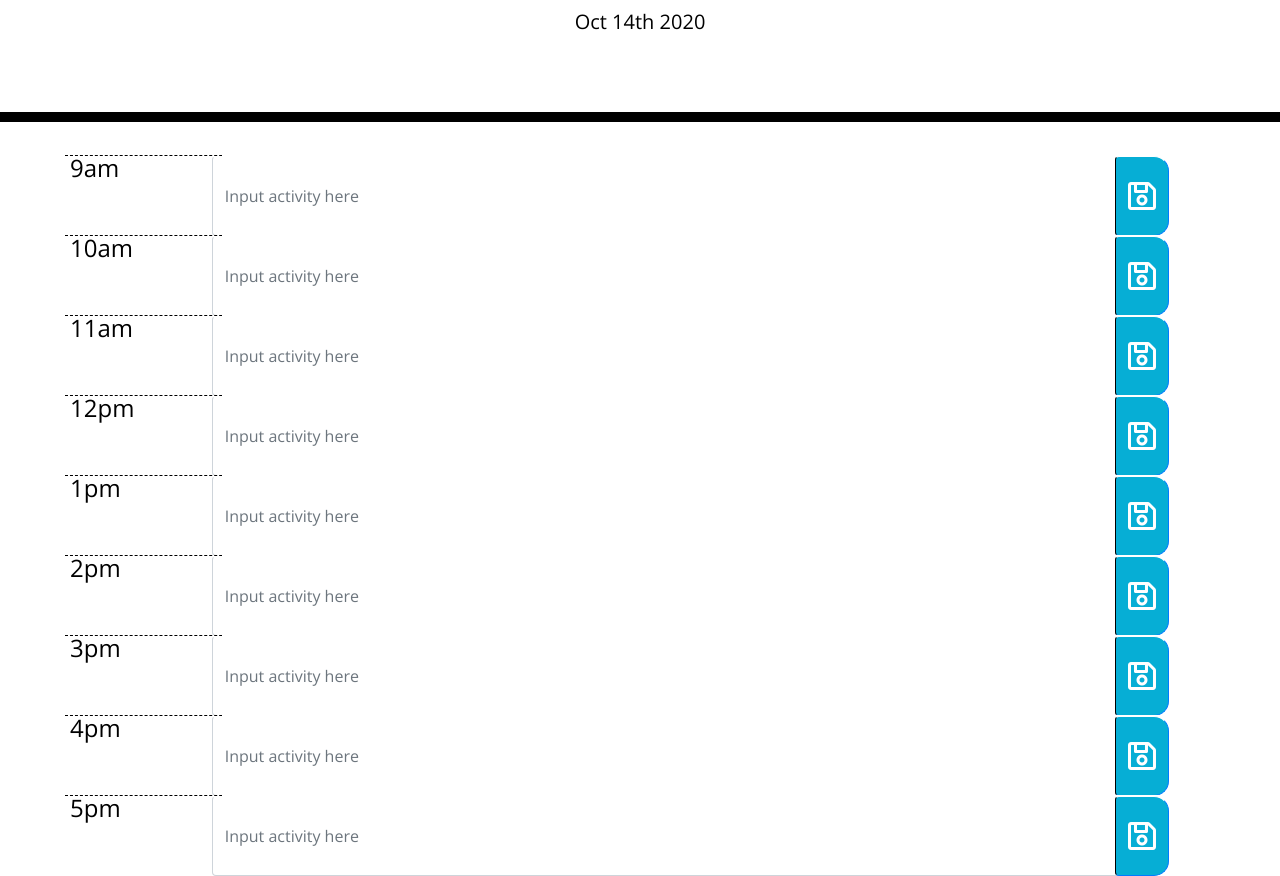
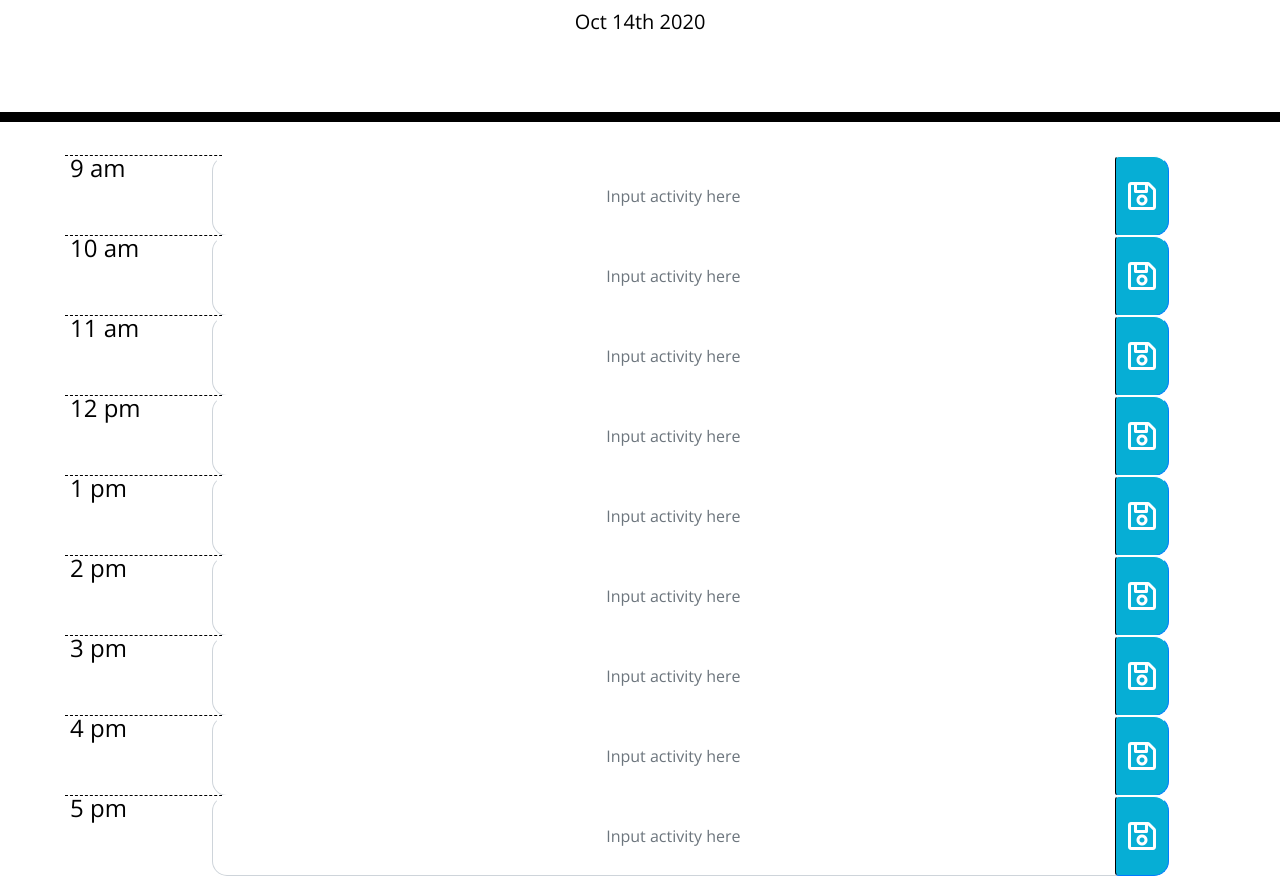
Before and after one commit to luckyian/Workday_Scheduler, a plain HTML site: page index.html in a window 1280 px wide. Shown: the part 182-1058 px from the top of the page. Drawn offline with nearby package versions, Linux system fonts and the light colour scheme.

Commit message:
Edited bootstrap modifiers to clean look of page.

```diff
--- a/index.html
+++ b/index.html
@@ -23,108 +23,108 @@
     <!-- Timeblocks go here -->
     <form style="font-size: 1.5rem;">
       <div class="form-row align-items-center row">
-        <div class="col-2 row hour">
-          <label>9am</label>
+        <div class="col-2 row hour"  id= "9">
+          <label>9 am</label>
         </div>
         <div class="col-10 row">
 
-          <input type="text" class="form-control 9a row" id="inlineFormInputGroup" placeholder="Input activity here">
+          <input type="text" class="form-control 9a row time-block" id="inlineFormInputGroup" placeholder="Input activity here">
         </div>
         <div class="col-auto row">
           <button type="submit" class="btn btn-primary mb-2 saveBtn far fa-save fa-lg row" id="9am"></button>
         </div>
       </div>
       <div class="form-row align-items-center row">
-        <div class="col-2 row hour row">
-          <label>10am</label>
+        <div class="col-2 row hour row"  id="10">
+          <label>10 am</label>
         </div>
         <div class="col-10 row">
 
-          <input type="text" class="form-control 10a row" id="inlineFormInputGroup" placeholder="Input activity here">
+          <input type="text" class="form-control 10a row time-block" id="inlineFormInputGroup" placeholder="Input activity here">
         </div>
         <div class="col-auto row">
           <button type="submit" class="btn btn-primary mb-2 saveBtn far fa-save fa-lg row" id="10am"></button>
         </div>
       </div>
       <div class="form-row align-items-center row">
-        <div class="col-2 hour row">
-          <label>11am</label>
+        <div class="col-2 hour row"  id="11">
+          <label>11 am</label>
         </div>
         <div class="col-10 row">
 
-          <input type="text" class="form-control 11a row" id="inlineFormInputGroup" placeholder="Input activity here">
+          <input type="text" class="form-control 11a row time-block" id="inlineFormInputGroup" placeholder="Input activity here">
         </div>
         <div class="col-auto row">
           <button type="submit" class="btn btn-primary mb-2 saveBtn far fa-save fa-lg row" id="11am"></button>
         </div>
       </div>
       <div class="form-row align-items-center row">
-        <div class="col-2 hour row">
-          <label>12pm</label>
+        <div class="col-2 hour row" id="12">
+          <label>12 pm</label>
         </div>
         <div class="col-10 row">
 
-          <input type="text" class="form-control 12p row" id="inlineFormInputGroup" placeholder="Input activity here">
+          <input type="text" class="form-control 12p row time-block" id="inlineFormInputGroup" placeholder="Input activity here">
         </div>
         <div class="col-auto row">
           <button type="submit" class="btn btn-primary mb-2 saveBtn far fa-save fa-lg row" id="12pm"></button>
         </div>
       </div>
       <div class="form-row align-items-center row">
-        <div class="col-2 hour row">
-          <label>1pm</label>
+        <div class="col-2 hour row" id="13">
+          <label>1 pm</label>
         </div>
         <div class="col-10 row">
 
-          <input type="text" class="form-control 1p row" id="inlineFormInputGroup" placeholder="Input activity here">
+          <input type="text" class="form-control 1p row time-block" id="inlineFormInputGroup" placeholder="Input activity here">
         </div>
         <div class="col-auto row">
           <button type="submit" class="btn btn-primary mb-2 saveBtn far fa-save fa-lg row" id="1pm"></button>
         </div>
       </div>
       <div class="form-row align-items-center row">
-        <div class="col-2 hour row">
-          <label>2pm</label>
+        <div class="col-2 hour row" id="14">
+          <label>2 pm</label>
         </div>
         <div class="col-10 row">
 
-          <input type="text" class="form-control 2p row" id="inlineFormInputGroup" placeholder="Input activity here">
+          <input type="text" class="form-control 2p row time-block" id="inlineFormInputGroup" placeholder="Input activity here">
         </div>
         <div class="col-auto row">
           <button type="submit" class="btn btn-primary mb-2 saveBtn far fa-save fa-lg row" id="2pm"></button>
         </div>
       </div>
       <div class="form-row align-items-center row">
-        <div class="col-2 hour row">
-          <label>3pm</label>
+        <div class="col-2 hour row" id="15">
+          <label >3 pm</label>
         </div>
         <div class="col-10 row">
 
-          <input type="text" class="form-control 3p row" id="inlineFormInputGroup" placeholder="Input activity here">
+          <input type="text" class="form-control 3p row time-block" id="inlineFormInputGroup" placeholder="Input activity here">
         </div>
         <div class="col-auto row">
           <button type="submit" class="btn btn-primary mb-2 saveBtn far fa-save fa-lg row" id="3pm"></button>
         </div>
       </div>
       <div class="form-row align-items-center row">
-        <div class="col-2 hour row">
-          <label>4pm</label>
+        <div class="col-2 hour row"  id="16">
+          <label>4 pm</label>
         </div>
         <div class="col-10 row">
 
-          <input type="text" class="form-control 4p row" id="inlineFormInputGroup" placeholder="Input activity here">
+          <input type="text" class="form-control 4p row time-block" id="inlineFormInputGroup" placeholder="Input activity here">
         </div>
         <div class="col-auto row">
           <button type="submit" class="btn btn-primary mb-2 saveBtn far fa-save fa-lg row" id="4pm"></button>
         </div>
       </div>
       <div class="form-row align-items-center row">
-        <div class="col-2 hour row">
-          <label>5pm</label>
+        <div class="col-2 hour row" id="17">
+          <label >5 pm</label>
         </div>
         <div class="col-10 row">
 
-          <input type="text" class="form-control 5p row" id="inlineFormInputGroup" placeholder="Input activity here">
+          <input type="text" class="form-control 5p row time-block" id="inlineFormInputGroup" placeholder="Input activity here">
         </div>
         <div class="col-auto row">
           <button type="submit" class="btn btn-primary mb-2 saveBtn far fa-save fa-lg row" id="5pm"></button>
```
